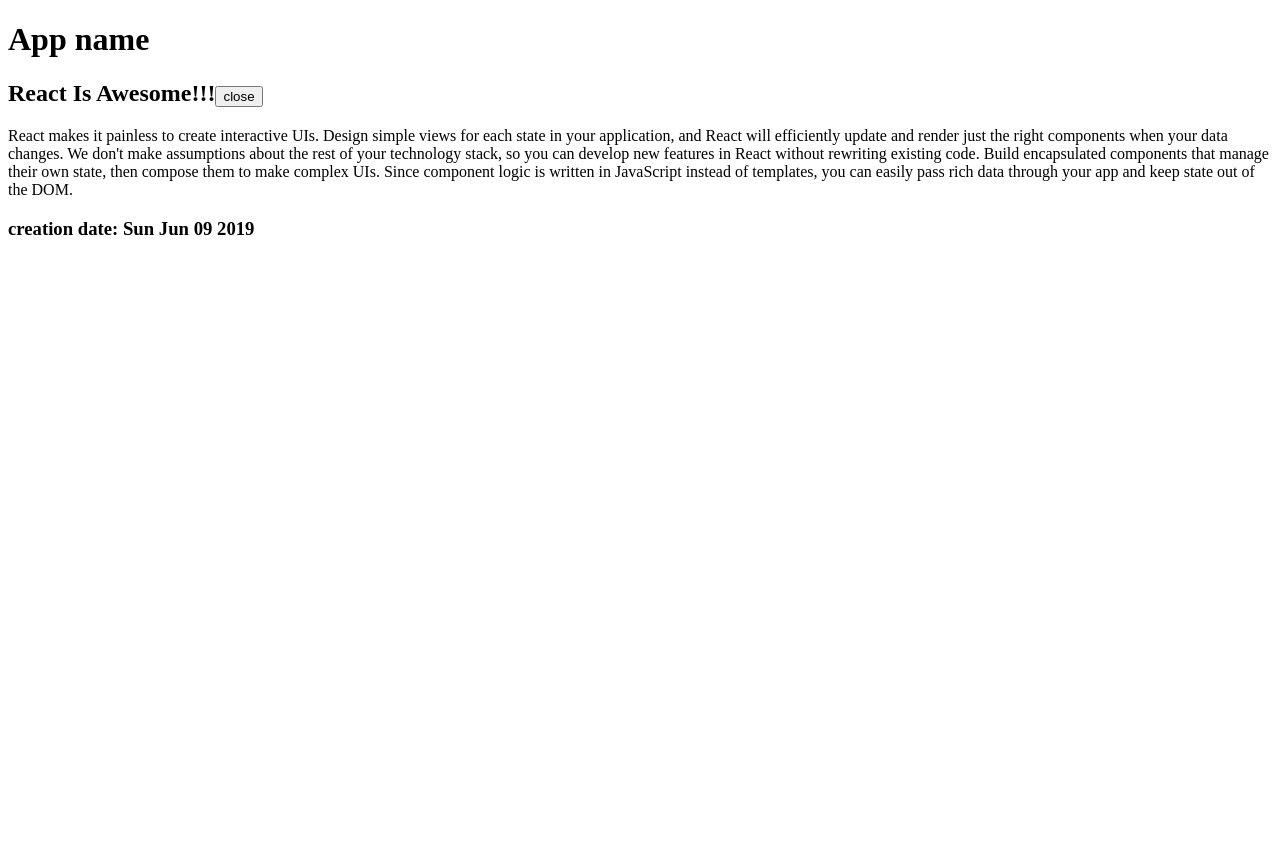
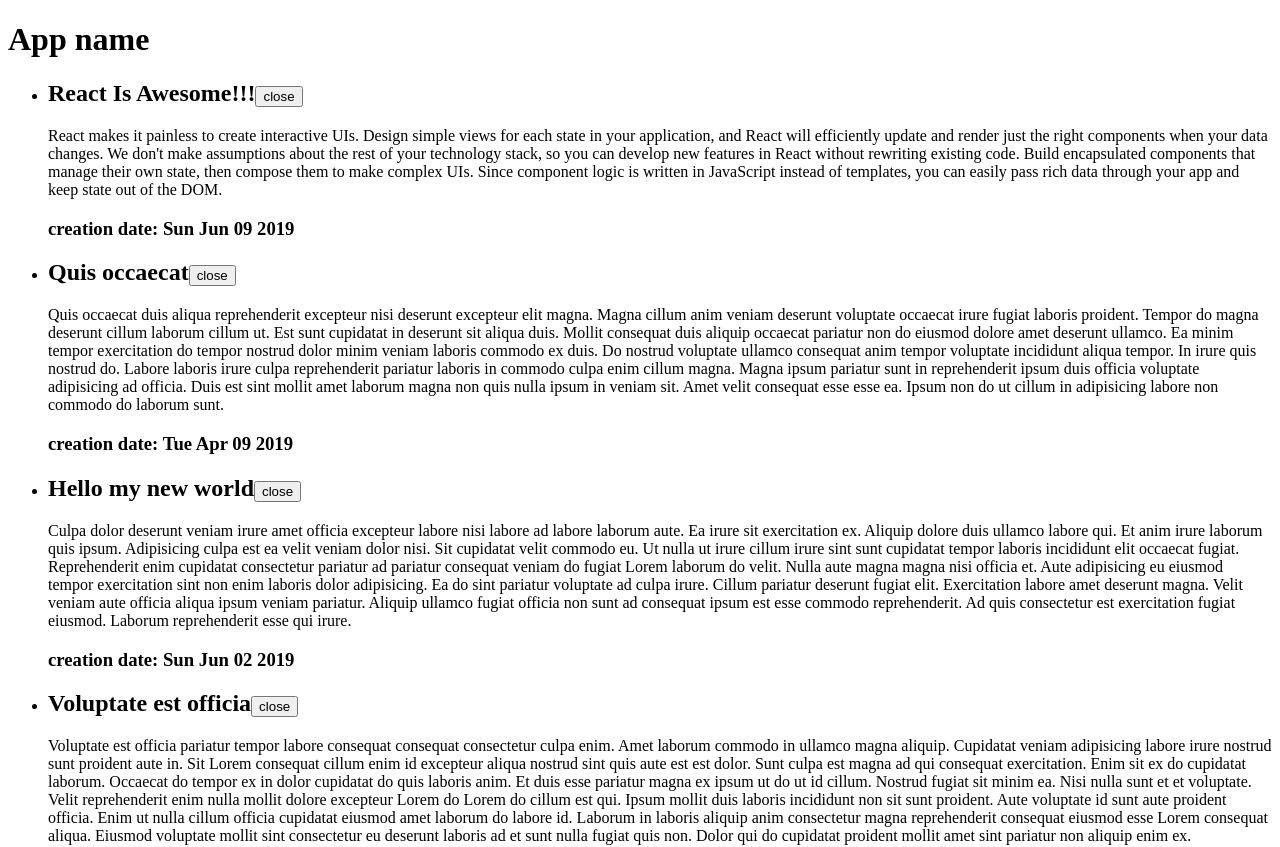
Before and after one commit to EkaterinaSava/react__screencast, a React (Create React App) app: page / in a window 1280 px wide. Shown: the top 847 px of the page. Before the commit the page ends 800 px from the top, so only its background shows below. Built offline with nearby package versions, Linux system fonts and the light colour scheme.

Commit message:
ADD 'ArticleList' component

```diff
--- a/src/components/App.js
+++ b/src/components/App.js
@@ -1,12 +1,12 @@
 import React from 'react';
-import Article from './Article';
+import ArticleList from './ArticleList';
 import articles from '../fixtures';
 
 function App() {
   return (
     <div>
       <h1>App name</h1>
-      <Article article={articles[0]}/>
+      <ArticleList articles = {articles} />
     </div>
   )
 }
--- /dev/null
+++ b/src/components/ArticleList.js
@@ -0,0 +1,14 @@
+import React from 'react';
+import Article from './Article';
+
+export default function ArticleList ({ articles }) {
+
+  const articleElements = articles.map(article =>
+      <li key = {article.id}><Article article = {article} /></li>
+    )
+  return (
+    <ul>
+      {articleElements}
+    </ul>
+  )
+}
```
